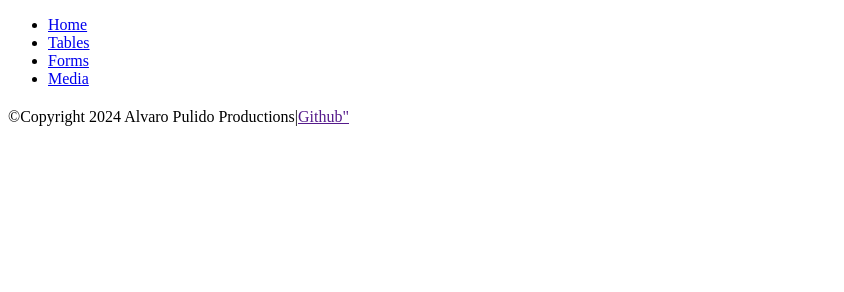
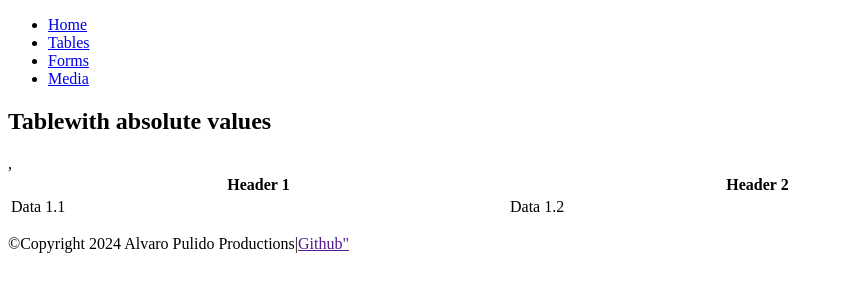
Before and after one commit to apulido08/COMP001A.LectureActivity4, a plain HTML site: page tables.html in a window 1280 px wide. Shown: the whole page, without its empty margins (0-844 px from the left). Drawn offline with Linux system fonts and the light colour scheme.

Commit message:
added table

```diff
--- a/tables.html
+++ b/tables.html
@@ -17,7 +17,31 @@
             </ul>
         </nav>
     </header>
-    <main></main>
+    <main>
+        <div id="table1">
+            <!--table with fixed size-->
+            <table style="width: 1000px;">
+                <h2>Tablewith absolute values</h2>
+                <!--Table header-->
+                <thead>
+                    <!--Table row for the header-->
+                    <tr>
+                        <th>Header 1</th>
+                        <th>Header 2</th>
+                    </tr>
+                </thead>
+                <!--Table body-->
+                ,<tbody>
+                    <!--table row for the body-->
+                    <tr>
+                        <!--Table data cell-->
+                        <td>Data 1.1</td>
+                        <td>Data 1.2</td>
+                    </tr>
+                </tbody>
+            </table>
+        </div>
+    </main>
     <footer>
         <p>&copy;Copyright 2024 Alvaro Pulido Productions|<a href=""https://github.com/apulido08" target="_blank">Github"</a></p>
     </footer>
```
